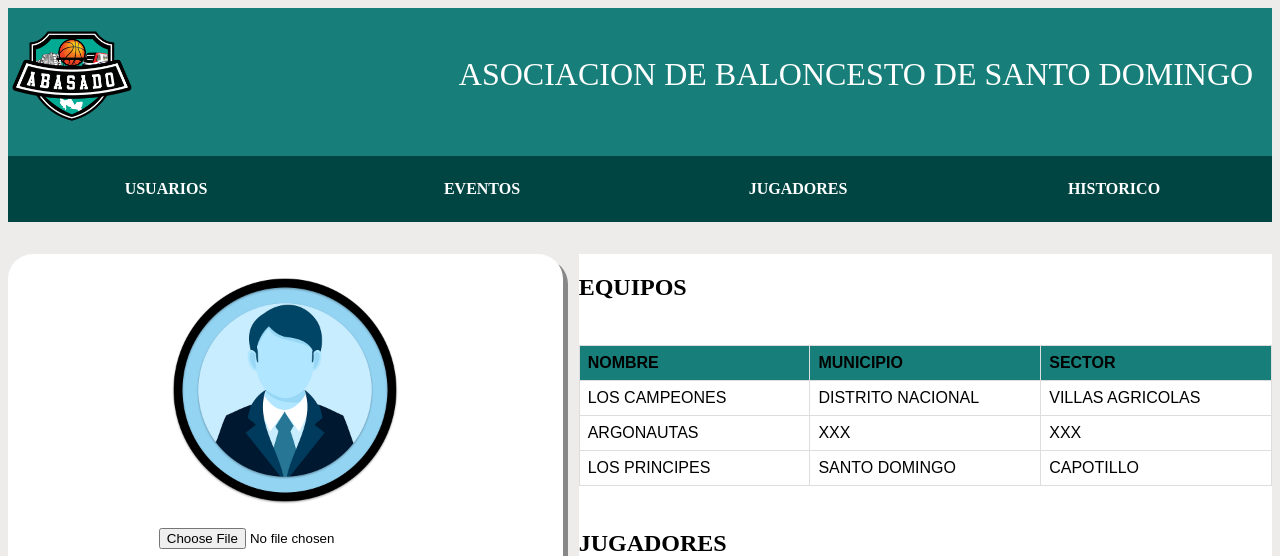
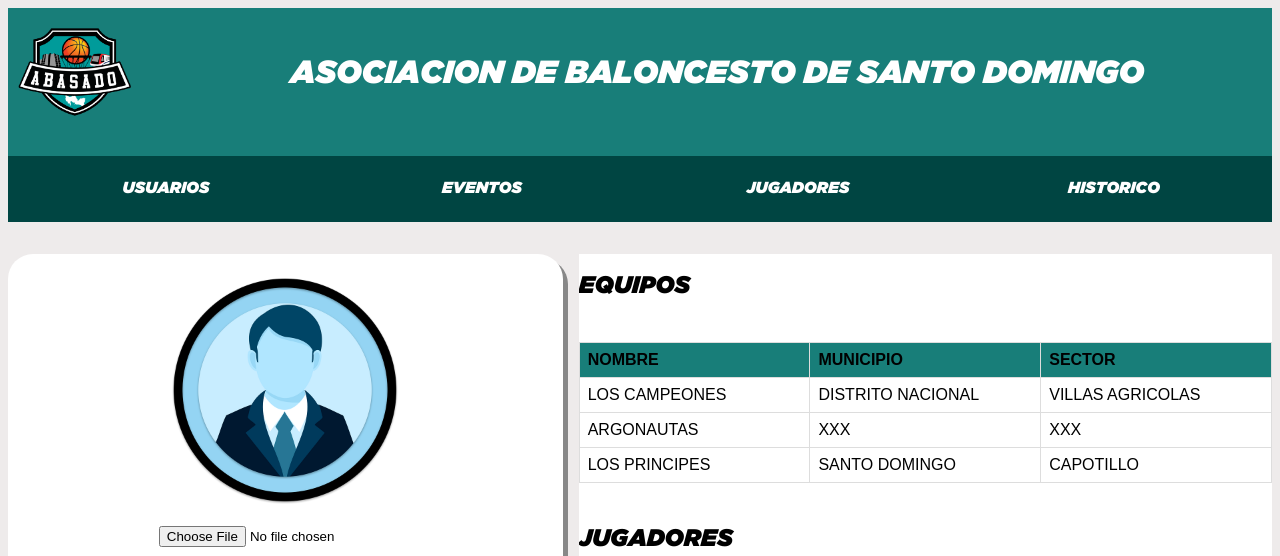
Before and after one commit to Graco-02/TeamManager, a PHP site: page /equipos/administracion_equipos.php in a window 1280 px wide. Shown: the top 556 px of the page. Run offline with PHP 8.4, Linux system fonts and the light colour scheme; the visitor is signed in with stand-in values (Sample User, id 1); data comes from the database, SQL or seed files in the repository; some libraries are stand-ins or nearby versions.

Commit message:
corrigo tipo de letras

```diff
--- a/css/header.css
+++ b/css/header.css
@@ -10,16 +10,24 @@
             --color_teciario_d:#1CBBB4;
 }
 
+@font-face {
+    font-family: 'Gothan ultra italic';
+    src: url('../gotham-ultra-italic.ttf') format('truetype');
+    font-style: normal;
+    font-weight: normal;
+}
+
 
 header{
     background-color: var(--color_secundario_d);
     color: white;
     text-transform: uppercase;
+    font-family: "Gothan ultra italic";
 }
 
 .cabecera{
     display: grid;
-    grid-template-columns: 1fr 2fr;
+    grid-template-columns: 0.5fr 4fr;
     gap: 1rem;
 }
 
@@ -37,6 +45,7 @@ header{
 
 .logo_name p{
     font-size: 2rem;
+    font-weight: 900;
 }
 
 .menu_administracion_principal{
--- a/equipos/administracion_equipos.php
+++ b/equipos/administracion_equipos.php
@@ -2,7 +2,6 @@
       require_once("../utilidades/conexion.php");
       require_once("../utilidades/alerta.php");
       require_once("ctrl/equipos.php");
-      session_start();
       session_start();
       $user_type = $_SESSION['user_type'];
       $equipo_seleccionado=0;
--- a/equipos/adsministracion_equipos_restringida.php
+++ b/equipos/adsministracion_equipos_restringida.php
@@ -117,7 +117,9 @@
                             <label for="equipo_sector">Sector</label>
                             <input type="text" placeholder="XXX" class="input_formulario" name="equipo_sector" id="equipo_sector" required/>
 
-                            <input type="submit" value="MODIFICAR" name="acceder_bt" class="buton_formulario" onclick="">
+                            <!-- #regi
+                             <input type="submit" value="MODIFICAR" name="acceder_bt" class="buton_formulario" onclick="">
+                             -->
                         </fieldset>
                     </form>
                 </section>
--- a/equipos/css/equipos.css
+++ b/equipos/css/equipos.css
@@ -9,6 +9,12 @@
                     --color_teciario_d:#1CBBB4;
 }
 
+@font-face {
+    font-family: 'Gothan ultra italic';
+    src: url('../../gotham-ultra-italic.ttf') format('truetype');
+    font-style: normal;
+    font-weight: normal;
+}
 
 body{
     background-color: var(--color_primario_2);
@@ -16,6 +22,7 @@ body{
     grid-template-rows: 0.1fr 1fr;
     gap: 2rem;
     text-transform: uppercase;
+    font-family: "Gothan ultra italic";
 }
 
 
--- a/equipos/visor_equipo.php
+++ b/equipos/visor_equipo.php
@@ -32,7 +32,11 @@
         <header>
             <div id="header_contenido">
                 <div class="cabecera">
-                    <img src="../imagenes/logo-abasado.png" alt="header_logo" id="header_logo"/>
+                    <?php if( $user_type==0){?>
+                        <a href="../administracion/administracion_admin_index.php"><img src="../imagenes/logo-abasado.png" alt="header_logo" id="header_logo"/></a>
+                    <?php }else{?>
+                        <a href="adsministracion_equipos_restringida.php"><img src="../imagenes/logo-abasado.png" alt="header_logo" id="header_logo"/></a>
+                    <?php }?>
                     <div class="logo_name">
                         <p>asociacion de baloncesto de santo domingo</p>
                     </div>
--- a/usuarios/admin_usuarios.php
+++ b/usuarios/admin_usuarios.php
@@ -15,9 +15,10 @@
         <script src="https://ajax.googleapis.com/ajax/libs/jquery/2.1.1/jquery.min.js" type="text/javascript"></script>
         <script src="https://code.jquery.com/jquery-3.2.1.js"></script>
         <script src="js/usuario_jvs.js"></script>
+        <link rel="stylesheet" href="css/usuarios_css.css">
         <link href="https://cdn.jsdelivr.net/npm/bootstrap@5.3.3/dist/css/bootstrap.min.css" rel="stylesheet" integrity="sha384-QWTKZyjpPEjISv5WaRU9OFeRpok6YctnYmDr5pNlyT2bRjXh0JMhjY6hW+ALEwIH" crossorigin="anonymous">
         <script src="https://cdn.jsdelivr.net/npm/bootstrap@5.3.3/dist/js/bootstrap.bundle.min.js" integrity="sha384-YvpcrYf0tY3lHB60NNkmXc5s9fDVZLESaAA55NDzOxhy9GkcIdslK1eN7N6jIeHz" crossorigin="anonymous"></script>
-        <link rel="stylesheet" href="css/usuarios_css.css">
+
 
         <title>administracion usuarios</title>
     </head>
```
Also changed, not shown: administracion/css/admin_css.css (+6 -2 lines), css/index.css (+4 -6 lines), usuarios/css/usuarios_css.css (+4 -4 lines), imagenes/logo-abasado.png.
